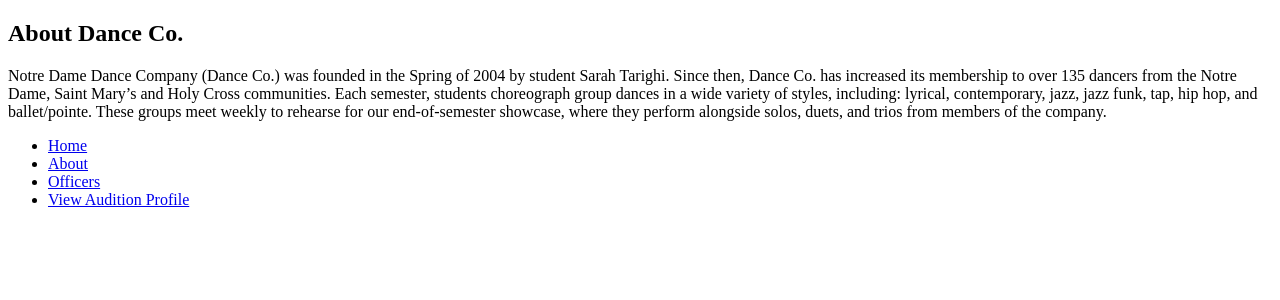
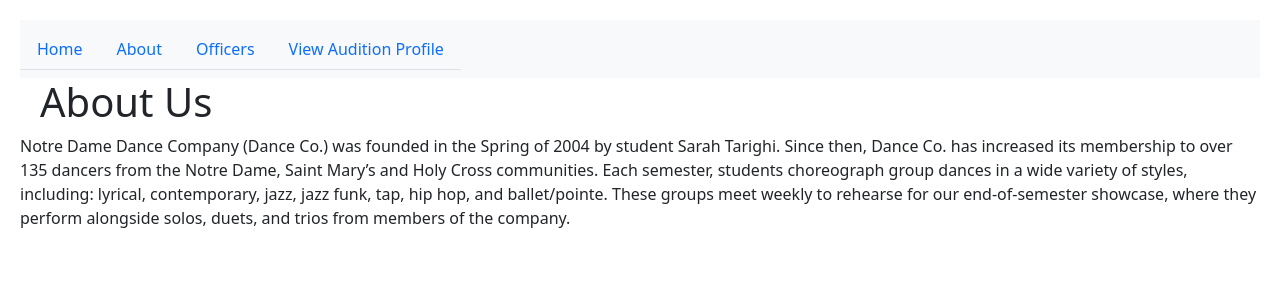
Before and after one commit to bmatuch/Dance-Company-Website, a React (Create React App) app in the folder danceco/: page /about in a window 1280 px wide. Shown: the top 300 px of the page. Built offline with nearby package versions, Linux system fonts and the light colour scheme; what parse would draw is missing.

Commit message:
arrow functionality implemented

```diff
--- a/danceco/package.json
+++ b/danceco/package.json
@@ -5,6 +5,7 @@
   "keywords": [],
   "main": "src/index.js",
   "dependencies": {
+    "bootstrap": "^5.3.2",
     "loader-utils": "3.2.1",
     "parse": "^4.2.0",
     "react": "18.2.0",
--- a/danceco/src/Comoponents/About/About.js
+++ b/danceco/src/Comoponents/About/About.js
@@ -2,7 +2,7 @@
 export default function About() {
     return (
       <section>
-        <h1>About Dance Co.</h1>
+        <h1>About Us</h1>
         <p>Notre Dame Dance Company (Dance Co.) was founded in the Spring of 2004 by student Sarah Tarighi. Since then, Dance Co. has increased its membership to over 135 dancers from the Notre Dame, Saint Mary’s and Holy Cross communities. Each semester, students choreograph group dances in a wide variety of styles, including: lyrical, contemporary, jazz, jazz funk, tap, hip hop, and ballet/pointe. These groups meet weekly to rehearse for our end-of-semester showcase, where they perform alongside solos, duets, and trios from members of the company. </p>
       </section>
     );
--- a/danceco/src/Comoponents/Components.js
+++ b/danceco/src/Comoponents/Components.js
@@ -7,12 +7,13 @@
 import AuthModule from "./Profile/Auth.js";
 import AuthRegister from "./Profile/AuthRegister";
 import AuthLogin from "./Profile/AuthLogin";
-import Protected from "./Protected/Protected.js";
+import "../../src/index.css";
 
 
 const Components = () => {
   return (
     <Router>
+      <Footer />
       <Routes>
         <Route path="/profile" element={<AuthModule />} />
         <Route path="/profile/create" element={<AuthRegister />} />
@@ -21,7 +22,6 @@
         <Route path="/about" element={<About />} />
         <Route path='/officers' element={<Officers />} />
       </Routes>
-      <Footer />
     </Router>
   );
 };
--- a/danceco/src/Comoponents/Footer/Footer.js
+++ b/danceco/src/Comoponents/Footer/Footer.js
@@ -1,24 +1,22 @@
 import { Link } from "react-router-dom";
 // footer for navigation
 const Footer = () => (
-  <footer>
-    <nav>
-      <ul>
-        <li>
-          <Link to="/">Home</Link>
+    <nav class="navbar navbar-light bg-light">
+      <ul class="nav nav-tabs">
+        <li class="nav-item">
+          <a class="nav-link" href="/">Home</a>
         </li>
-        <li>
-          <Link to="/about">About</Link>
+        <li class="nav-item">
+          <a class="nav-link" href="/about">About</a>
         </li>
-        <li>
-          <Link to="/officers">Officers</Link>
+        <li class="nav-item">
+          <a class="nav-link" href="/officers">Officers</a>
         </li>
-      <li>
-          <Link to="/profile">View Audition Profile</Link>
+      <li class="nav-item">
+          <a class="nav-link" href="/profile">View Audition Profile</a>
         </li>
       </ul>
     </nav>
-  </footer>
 );
 
 export default Footer;
--- a/danceco/src/Comoponents/Home/Home.js
+++ b/danceco/src/Comoponents/Home/Home.js
@@ -3,8 +3,7 @@
 export default function Home() {
     return (
       <section>
-        <h1>Welcome to the Dance Co. Website</h1>
-        <p>Explore!</p>
+        <h1>Notre Dame Dance Company</h1>
       </section>
     );
   }
--- a/danceco/src/Comoponents/Officers/Officers.js
+++ b/danceco/src/Comoponents/Officers/Officers.js
@@ -13,8 +13,7 @@
 
   return (
     <div>
-      <h1>Meet your DanceCo Officers</h1>
-      <hr />
+      <h1>Meet your Officers</h1>
       <OfficersList officers={officers} />
     </div>
   );
--- a/danceco/src/Comoponents/Officers/OfficersList.js
+++ b/danceco/src/Comoponents/Officers/OfficersList.js
@@ -9,11 +9,14 @@
       {officers.map((officer) => (
         <p key={officer.id}>
           <li>
-            {officer.get("firstName")} {officer.get("lastName")}
-            <br />
-            Role: {officer.get("role")}
-            <Collapsible trigger={<button className="button">Learn what dance {officer.get("firstName")} is choreographing!</button>}>
-              <p>{officer.get("danceId").get("danceName")}</p>
+            <h2> {officer.get("role")} </h2>
+            <Collapsible trigger = {<button className="accordion-button" type="button" data-bs-toggle="collapse" data-bs-target="#collapse" aria-controls="panelsStayOpen-collapse"> <h3>{officer.get("firstName")} {officer.get("lastName")}</h3></button>}>
+                  <p><b>Hometown</b>: {officer.get("hometown")}</p>
+                  <p><b>Dance Experience</b>: {officer.get("experience")}</p>
+                  <p><b>Year:</b> {officer.get("year")}</p>
+                  <p><b>Dorm:</b> {officer.get("dorm")}</p>
+                  <p><b>Major:</b> {officer.get("major")}</p>
+                  <p><b>Favorite Part of DanceCo:</b> {officer.get("favorite")}</p>
             </Collapsible>
           </li>
         </p>
--- a/danceco/src/index.css
+++ b/danceco/src/index.css
@@ -11,3 +11,25 @@
   font-family: source-code-pro, Menlo, Monaco, Consolas, 'Courier New',
     monospace;
 }
+
+h1 {
+  margin-top: 30px;
+  margin-left: 20px;
+  color: rgb(45, 45, 199);
+}
+
+div {
+  margin: 20px;
+}
+
+h2 {
+  margin-left: 20px;
+}
+
+h3 {
+  margin-left: 20px;
+}
+
+.navbar {
+  color: aqua;
+}
--- a/danceco/src/index.js
+++ b/danceco/src/index.js
@@ -1,6 +1,7 @@
 import { StrictMode } from "react";
 import ReactDOM from "react-dom";
 import App from "./App";
+import 'bootstrap/dist/css/bootstrap.css';
 
 const rootElement = document.getElementById("root");
 
```
Also changed, not shown: 1 other file (tests, documents, lock files or other folders).
